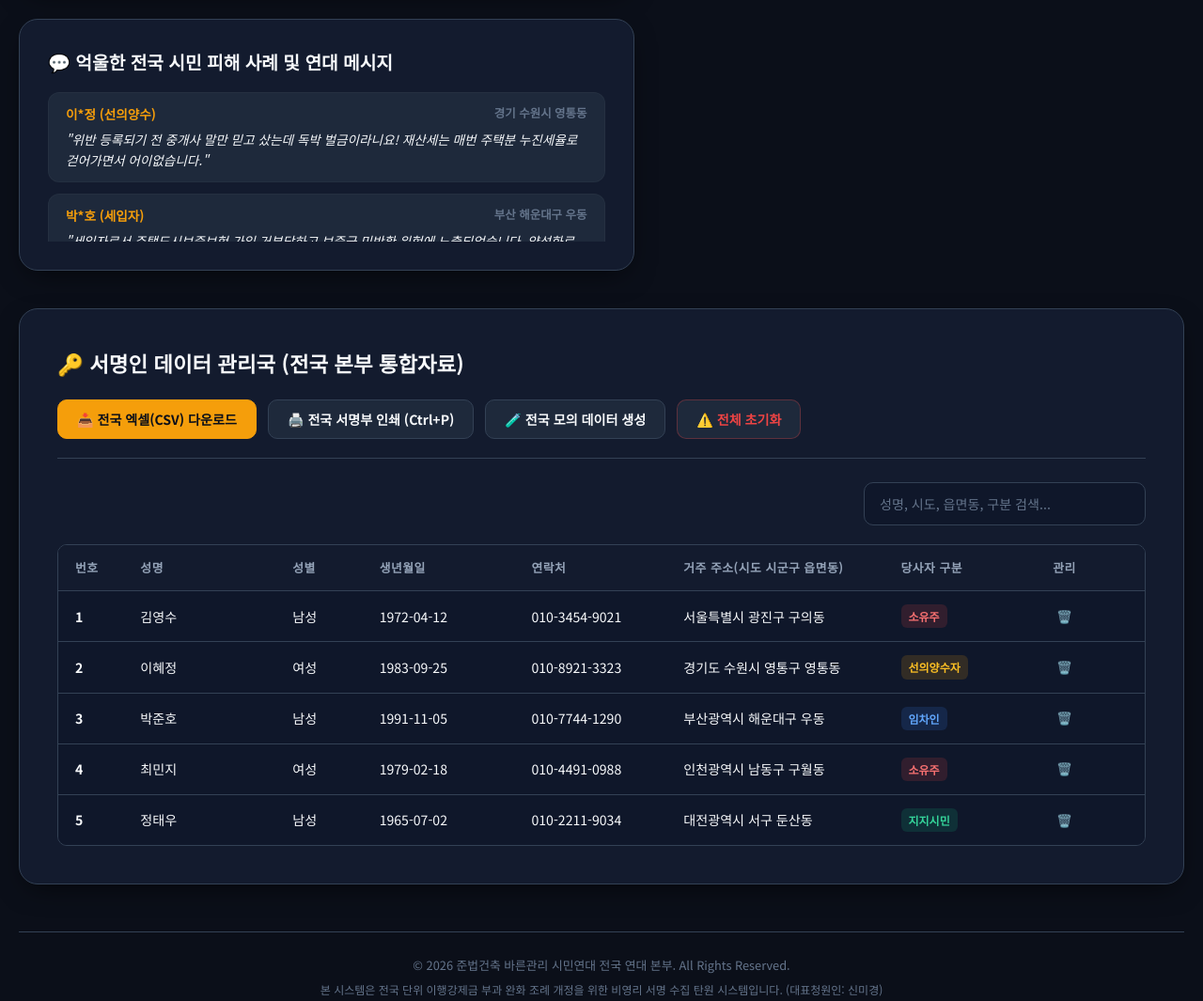
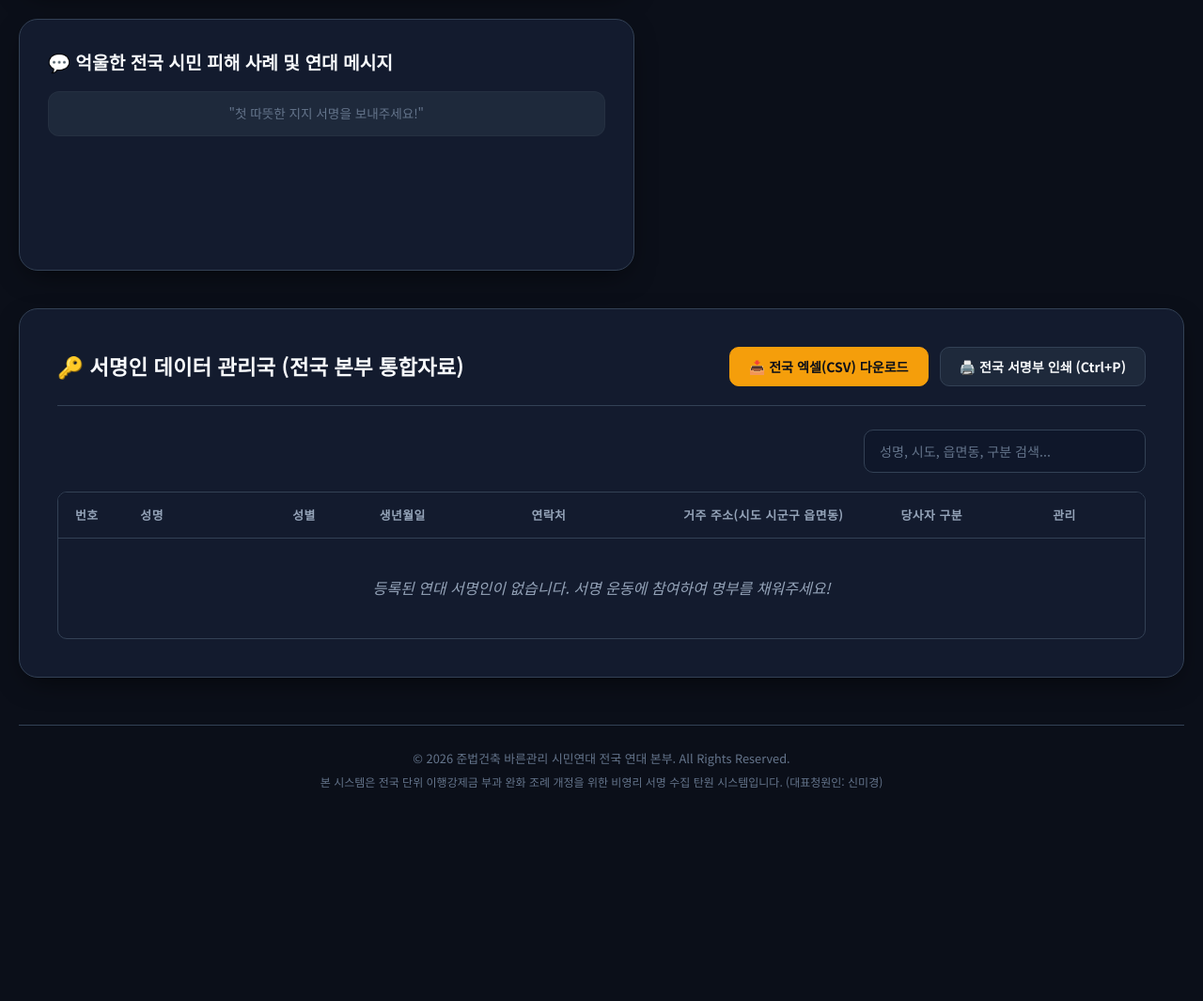
Before and after one commit to sigiyun/solidarity-roster, a plain HTML site: page index.html in a window 1280 px wide. Shown: the part 1768-2833 px from the top of the page at 94% size. After the commit the page ends 2650 px from the top, so only its background shows below. Drawn offline with Linux system fonts and the light colour scheme.

Commit message:
Add files via upload

```diff
--- a/index.html
+++ b/index.html
@@ -836,15 +836,6 @@
         .btn-action.primary:hover {
             background-color: var(--accent-gold-hover);
             border-color: var(--accent-gold-hover);
-        }
-
-        .btn-action.danger {
-            color: var(--error);
-            border-color: rgba(239, 68, 68, 0.3);
-        }
-
-        .btn-action.danger:hover {
-            background-color: rgba(239, 68, 68, 0.1);
         }
 
         /* 명부 검색바 및 테이블 */
@@ -1479,12 +1470,6 @@
                     <button class="btn-action" onclick="printRoster()">
                         🖨️ 전국 서명부 인쇄 (Ctrl+P)
                     </button>
-                    <button class="btn-action" onclick="loadMockData()">
-                        🧪 전국 모의 데이터 생성
-                    </button>
-                    <button class="btn-action danger" onclick="resetRoster()">
-                        ⚠️ 전체 초기화
-                    </button>
                 </div>
             </div>
 
@@ -1513,7 +1498,7 @@
                     </tbody>
                 </table>
                 <div id="empty-message" class="empty-roster" style="display:none;">
-                    등록된 연대 서명인이 없습니다. 서명을 모으거나 모의 데이터를 로드해보세요!
+                    등록된 연대 서명인이 없습니다. 서명 운동에 참여하여 명부를 채워주세요!
                 </div>
             </div>
         </div>
@@ -1692,79 +1677,17 @@
             }
         }
 
-        // 2. 모의 데이터 소스 (전국구 시도/시군구/읍면동 모델 분기 처리 완료)
-        const dummyParticipants = [
-            {
-                id: 1,
-                name: "김영수",
-                gender: "남성",
-                birth: "19720412",
-                phone: "010-3454-9021",
-                sido: "서울특별시",
-                sigungu: "광진구",
-                dong: "구의동",
-                role: "소유주",
-                message: "시공사 사기 분양으로 위반건축물이 되어 10년째 고통스럽습니다. 전국적인 양성화 대책을 촉구합니다!"
-            },
-            {
-                id: 2,
-                name: "이혜정",
-                gender: "여성",
-                birth: "19830925",
-                phone: "010-8921-3323",
-                sido: "경기도",
-                sigungu: "수원시 영통구",
-                dong: "영통동",
-                role: "선의양수자",
-                message: "위반 등록되기 전 중개사 말만 믿고 샀는데 독박 벌금이라니요! 재산세는 매번 주택분 누진세율로 걷어가면서 어이없습니다."
-            },
-            {
-                id: 3,
-                name: "박준호",
-                gender: "남성",
-                birth: "19911105",
-                phone: "010-7744-1290",
-                sido: "부산광역시",
-                sigungu: "해운대구",
-                dong: "우동",
-                role: "임차인",
-                message: "세입자로서 주택도시보증보험 가입 거부당하고 보증금 미반환 위험에 노출되었습니다. 양성화로 살려주세요."
-            },
-            {
-                id: 4,
-                name: "최민지",
-                gender: "여성",
-                birth: "19790218",
-                phone: "010-4491-0988",
-                sido: "인천광역시",
-                sigungu: "남동구",
-                dong: "구월동",
-                role: "소유주",
-                message: "세입자가 실거주 중이라 물리적으로 철거가 불가능함에도, 기계적으로 이행강제금을 무제한 매기는 행정은 중단해야 합니다."
-            },
-            {
-                id: 5,
-                name: "정태우",
-                gender: "남성",
-                birth: "19650702",
-                phone: "010-2211-9034",
-                sido: "대전광역시",
-                sigungu: "서구",
-                dong: "둔산동",
-                role: "지지시민",
-                message: "전국 각지의 수많은 서민 주택 소유주들이 이 말도 안 되는 모순적 벌금에 고통받고 있습니다. 법률 개정을 지지합니다."
-            }
-        ];
-
-        // 3. 로컬 스토리지 초기화 및 동기화
+        // 2. 모의 데이터 소스 (전면 제거됨)
+
+        // 3. 로컬 스토리지 초기화 및 동기화 (기본 깨끗한 상태인 0명으로 시작)
         function initApp() {
-            const savedData = localStorage.getItem('solidarity_roster');
+            const savedData = localStorage.getItem('solidarity_roster_prod');
             if (savedData) {
                 roster = JSON.parse(savedData);
             } else {
-                // 첫 실행 시 전국/읍면동 단위 5개 디폴트 더미 탑재
-                roster = [...dummyParticipants];
-                localStorage.setItem('solidarity_roster', JSON.stringify(roster));
+                // 첫 실행 시 빈 배열로 시작 (데이터 없음)
+                roster = [];
+                localStorage.setItem('solidarity_roster_prod', JSON.stringify(roster));
             }
             updateViews();
         }
@@ -1985,7 +1908,7 @@
             };
 
             roster.push(newSignature);
-            localStorage.setItem('solidarity_roster', JSON.stringify(roster));
+            localStorage.setItem('solidarity_roster_prod', JSON.stringify(roster));
 
             // 성공 알림 및 리셋
             alert(`[연대서명 완료]\n${name} 님의 따뜻한 권리 찾기 동의가 성공적으로 접수되었습니다!`);
@@ -2073,29 +1996,14 @@
         function deleteRosterItem(id) {
             if (confirm("해당 서명인을 명부에서 안전하게 영구 삭제하시겠습니까?")) {
                 roster = roster.filter(p => p.id !== id);
-                localStorage.setItem('solidarity_roster', JSON.stringify(roster));
+                localStorage.setItem('solidarity_roster_prod', JSON.stringify(roster));
                 updateViews();
             }
         }
 
-        // 전체 초기화
-        function resetRoster() {
-            if (confirm("⚠️ 경고: 수집된 모든 서명 데이터가 영구적으로 날아갑니다. 지우시겠습니까?")) {
-                roster = [];
-                localStorage.removeItem('solidarity_roster');
-                updateViews();
-            }
-        }
-
-        // 모의 데이터 5개 즉시 로딩
-        function loadMockData() {
-            roster = [...dummyParticipants];
-            localStorage.setItem('solidarity_roster', JSON.stringify(roster));
-            updateViews();
-            alert("전국 읍면동 단위 객관식 데모를 위한 5명의 전국 서명인 정보가 복구되었습니다.");
-        }
-
-        // 7. 실시간 서명자 검색 기능
+
+
+        // 실시간 서명자 검색 기능
         function filterRoster(query) {
             const lowerQuery = query.toLowerCase();
             const filtered = roster.filter(p =>
```
